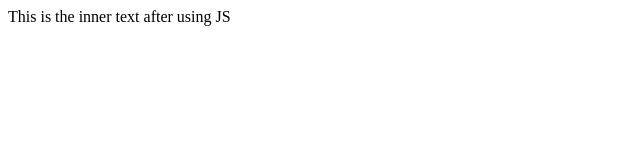
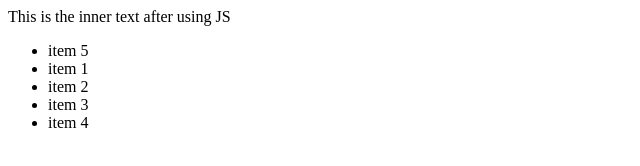
Before and after one commit to marinaperin/js-exercise-6-arrow-functions, a plain HTML site: page index.html in a window 1280 px wide. Shown: the whole page, without its empty margins (0-640 px from the left). Drawn offline with Linux system fonts and the light colour scheme.

Commit message:
feat | exercise 4

```diff
--- a/index.html
+++ b/index.html
@@ -8,5 +8,10 @@
 </head>
 <body>
     <div id="exercise-3">This is the original HTML</div>
+    <ul id="ul">
+        <li>item 1</li>
+        <li>item 2</li>
+        <li>item 3</li>
+    </ul>
 </body>
 </html>
--- a/main.js
+++ b/main.js
@@ -22,3 +22,15 @@ window.addEventListener('load', ()=>{
 });
 
 // Exercise 4
+
+window.addEventListener('load', ()=>{
+    const lastLi = document.createElement('li');
+    lastLi.innerText = 'item 4';
+    const ul = document.getElementById('ul');
+    ul.appendChild(lastLi);
+    const item5 = document.createElement('li');
+    item5.innerText = 'item 5';
+    ul.insertBefore(item5, ul.children[0]);
+})
+
+// Exercise 5
```
